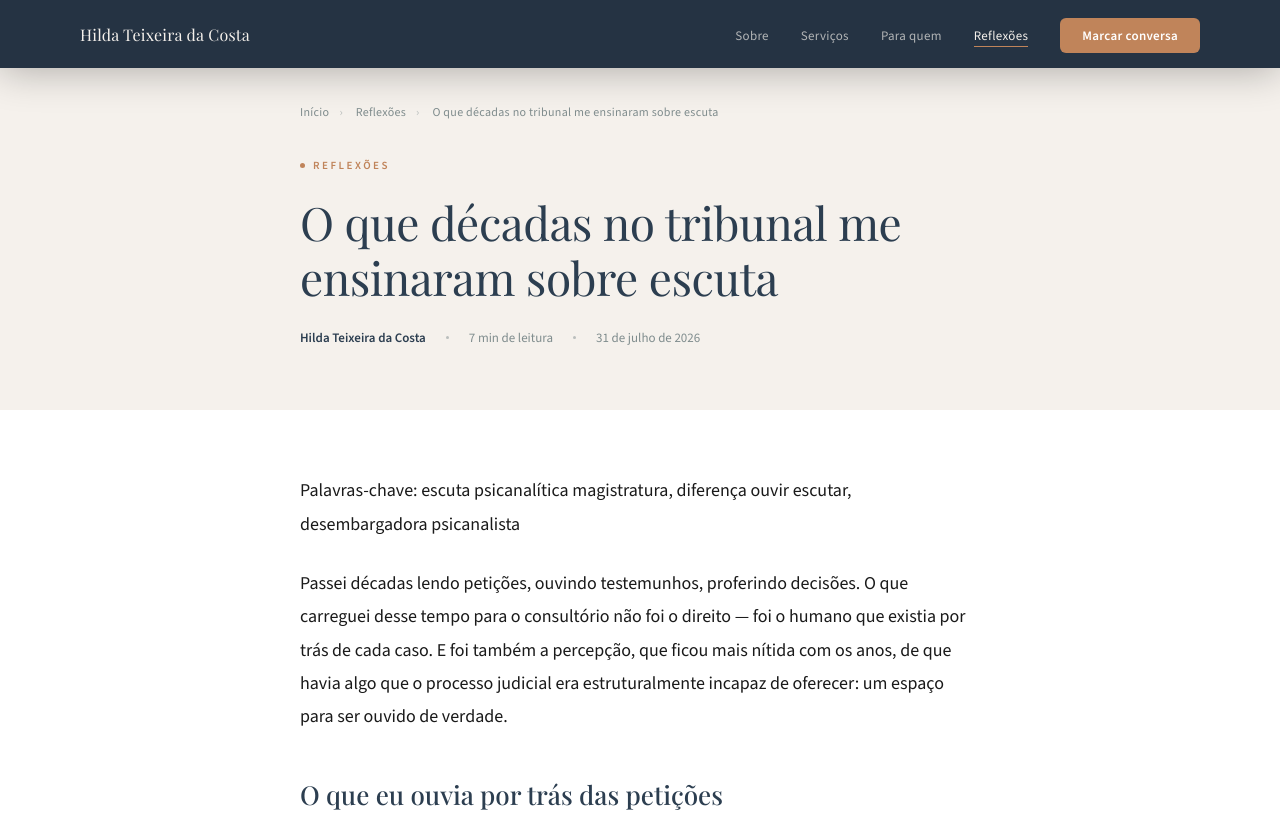
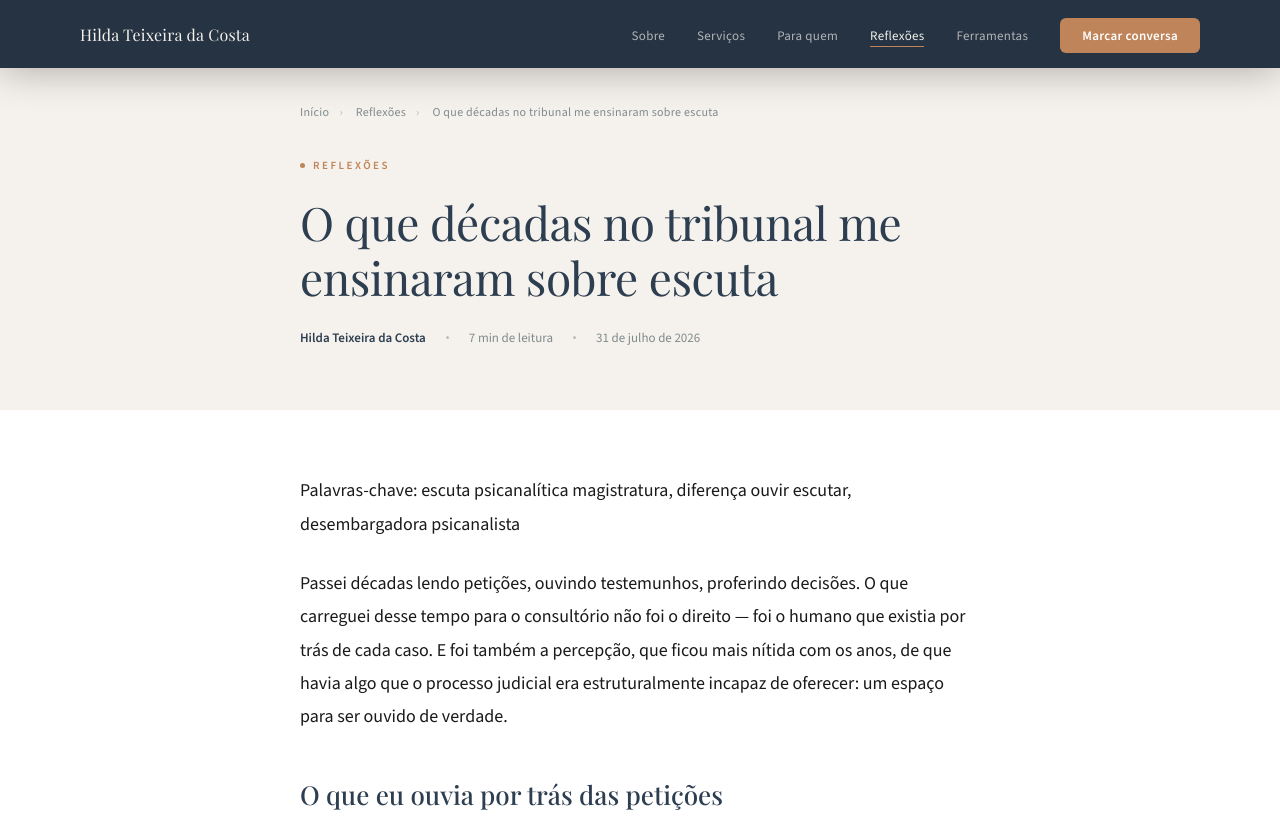
Before and after one commit to voroestrategia/site-hilda, a plain HTML site: page blog/escuta-psicanalitica.html in a window 1280 px wide. Shown: the top 816 px of the page. Drawn offline with nearby package versions, Linux system fonts and the light colour scheme; a web font is replaced by a local one.

Commit message:
feat: adiciona link Ferramentas no menu de blog/escuta-psicanalitica.html

```diff
--- a/blog/escuta-psicanalitica.html
+++ b/blog/escuta-psicanalitica.html
@@ -129,6 +129,7 @@ img{max-width:100%;display:block}a{color:inherit;text-decoration:none}ul{list-st
       <li><a href="/#servicos" class="nav-a">Serviços</a></li>
       <li><a href="/#para-quem" class="nav-a">Para quem</a></li>
       <li><a href="/blog/" class="nav-a ativo">Reflexões</a></li>
+      <li><a href="/ferramentas/" class="nav-a">Ferramentas</a></li>
       <li><a href="/#contato" class="nav-a nav-cta">Marcar conversa</a></li>
     </ul>
   </div>
```
